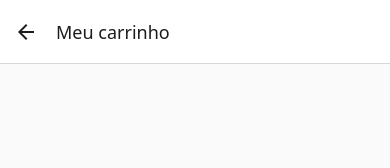
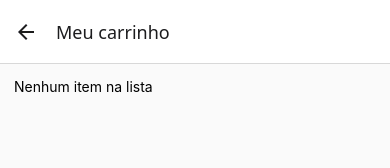
Before and after one commit to LuizPhelipe77/desafio, a React Native app: screen /Cart in a window 390 px wide. Shown: the top 168 px of the page. Built offline with nearby package versions, Linux system fonts and the light colour scheme.

Commit message:
flatList funciona so nao esta chamando os components

```diff
--- a/src/pages/Cart/index.js
+++ b/src/pages/Cart/index.js
@@ -12,6 +12,7 @@ export default function Cart(){
                 data={Cart}
                 showsVerticalScrollIndicator={false}
                 keyExtractor={ (item) => String(item.id) }
+                ListEmptyComponent={ () =><Text>Nenhum item na lista</Text>}
                 renderItem={ ({item}) =>  (
                     <CardItem
                         data={item}
```
